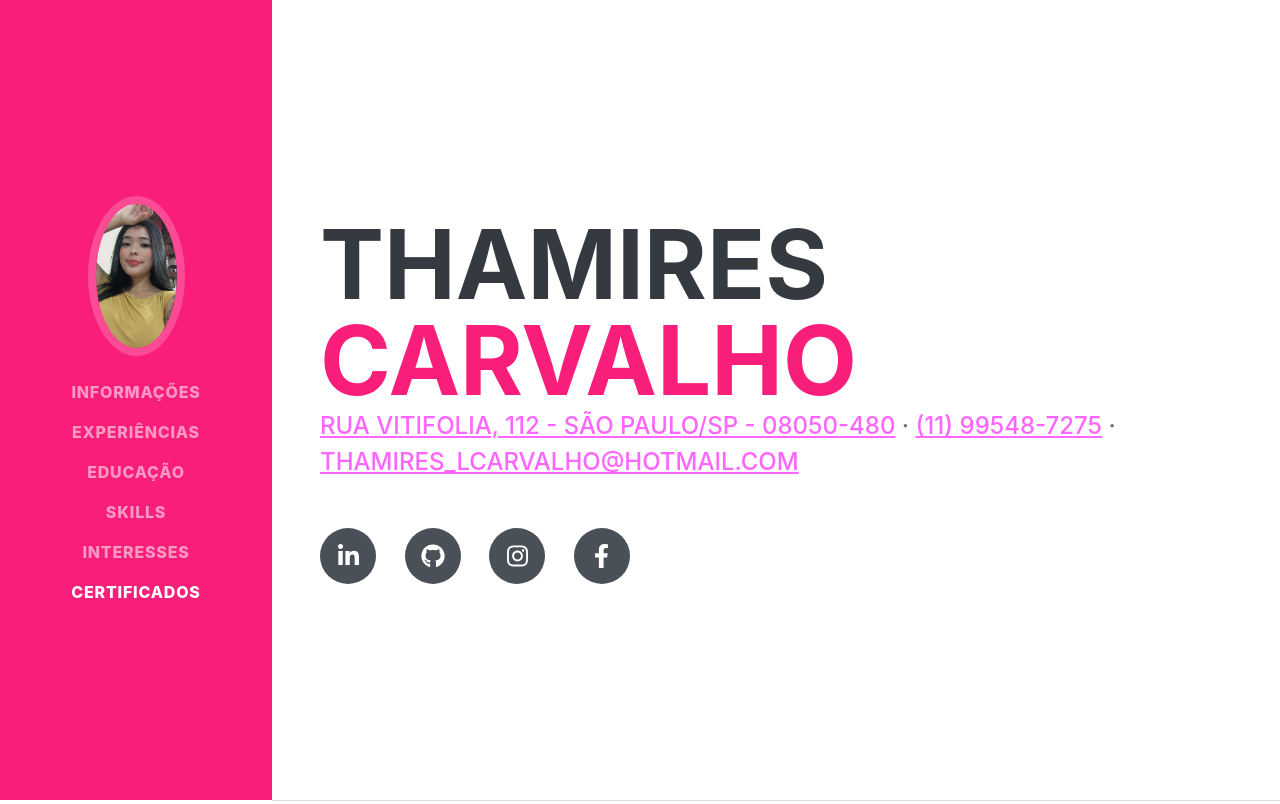
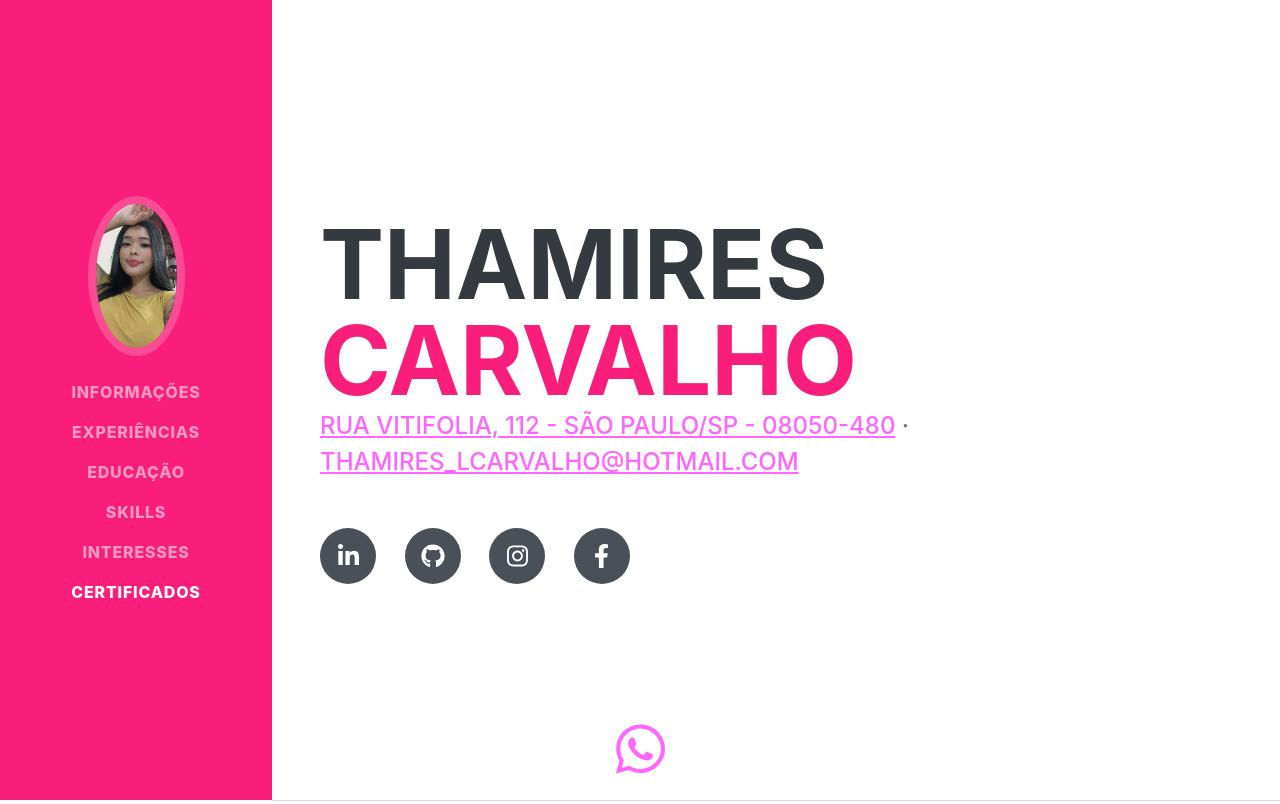
Before and after one commit to ThamiresLC/Curriculo_hospedado, a plain HTML site: page index.html in a window 1280 px wide. Shown: the top 804 px of the page. Drawn offline with nearby package versions, Linux system fonts and the light colour scheme; a web font is replaced by a local one.

Commit message:
finalizado

```diff
--- /dev/null
+++ b/css/mystyle.css
@@ -0,0 +1,3 @@
+.icon-fab{
+    font-size: 350%;
+}
--- a/index.html
+++ b/index.html
@@ -15,8 +15,15 @@
         <!-- Core theme CSS (includes Bootstrap)-->
         <link rel="stylesheet" href="https://unpkg.com/aos@next/dist/aos.css" />
         <link href="css/styles.css" rel="stylesheet" />
+        <link href="css/mystyle.css" rel="stylesheet" />
     </head>
     <body id="page-top">
+
+        <!--fab-->
+        <div class="fixed-bottom text-center p-2">
+            <a target="_blank" class="social-icon icon-fab" href="https://api.whatsapp.com/send?phone=5511995487275"><i class="fab fa-whatsapp"></i>
+        </div>
+
         <!-- Navigation-->
         <nav class="navbar navbar-expand-lg navbar-dark bg-primary fixed-top" id="sideNav">
             <a class="navbar-brand js-scroll-trigger" href="#page-top">
@@ -45,8 +52,7 @@
                         <span class="text-primary">Carvalho</span>
                     </h1>
                     <div class="subheading mb-5">
-                        <a target="_blank" href="https://www.google.com/maps/search/?api=1&query=rua%20vitifolia%20112%20jardim%20das%20camelias">Rua Vitifolia, 112 - São Paulo/SP - 08050-480</a> · <a target="_blank" href="https://api.whatsapp.com/send?phone=5511995487275">(11) 99548-7275</a>
-                        · <a target="_blank" href="mailto:thamires_lcarvalho@hotmail.com">thamires_lcarvalho@hotmail.com</a>
+                        <a target="_blank" href="https://www.google.com/maps/search/?api=1&query=rua%20vitifolia%20112%20jardim%20das%20camelias">Rua Vitifolia, 112 - São Paulo/SP - 08050-480</a> · <a target="_blank" href="mailto:thamires_lcarvalho@hotmail.com">thamires_lcarvalho@hotmail.com</a>
                     </div>
                     <p class="lead mb-5"></p>
                     <div class="social-icons">
@@ -132,7 +138,7 @@
             <section class="resume-section" id="interests">
                 <div class="resume-section-content">
                     <h2 data-aos="zoom-in" class="mb-5">Interesses</h2>
-                    <p> Interesse em tecnologia e suas vertentes no âmbito de desenvolvilmento de aplicações sejam elas, produtos próprios, aplicações corporativas, games etc </p>
+                    <p> Interesse em tecnologia e suas vertentes no âmbito de desenvolvimento de aplicações sejam elas, produtos próprios, aplicações corporativas, games etc </p>
                 </div>
             </section>
             <hr class="m-0" />
```
